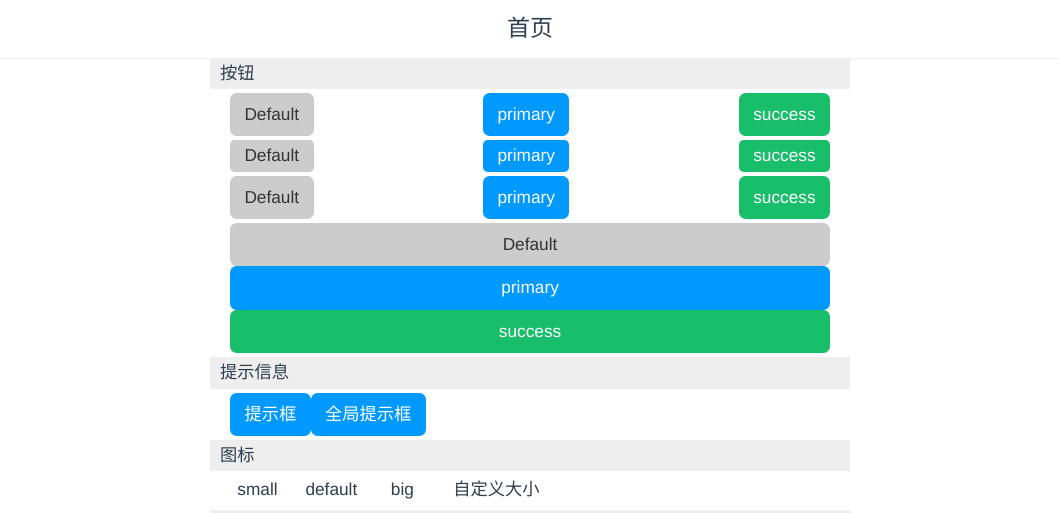
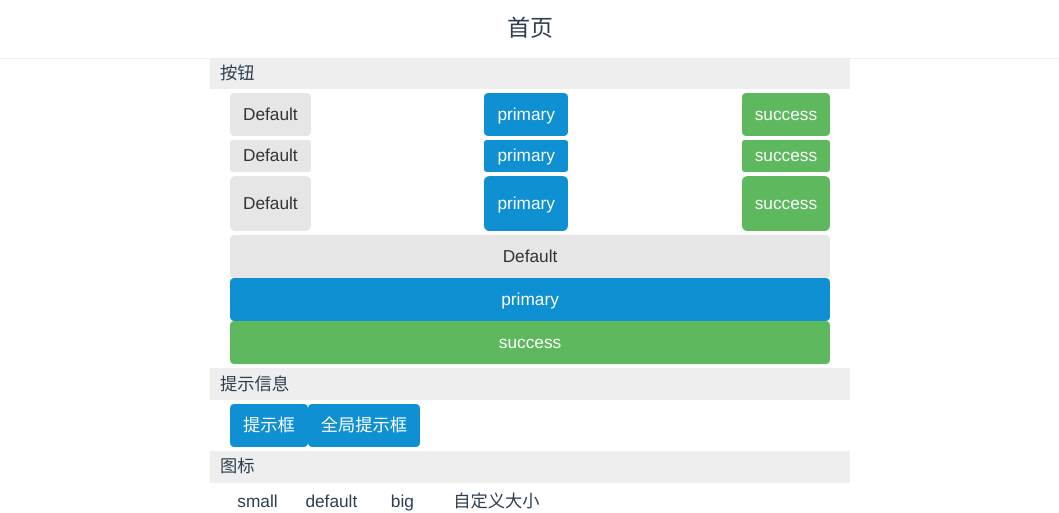
Before and after one commit to xfan0516/x_fan, a Vue app: page /#/home in a window 1280 px wide. Shown: the top 513 px of the page, without its empty margins (110-1169 px from the left). Built offline with nearby package versions, Linux system fonts and the light colour scheme.

Commit message:
XBtn组件修改

```diff
--- a/src/components/common/XBtn.vue
+++ b/src/components/common/XBtn.vue
@@ -1,5 +1,5 @@
 <template>
-  <button :class="'x_btn-'+type +' '+ 'x_btn-'+size" @click="handleClick">
+  <button :class="className" @click="handleClick">
     <slot></slot>
     <!-- {{text}} -->
   </button>
@@ -23,6 +23,24 @@ export default {
 
 	  }
   },
+  computed:{
+    className(){
+      var type = 'x_btn',
+          size = '';
+
+      if(this.type){
+        type += '-'+this.type
+      }
+      if(this.size){
+        size = 'x_btn-'+this.size
+
+      }
+      return type + ' ' +size
+    },
+    style(){
+
+    }
+  },
   methods:{
 	  handleClick(){
 		  this.$emit('click')
@@ -39,24 +57,29 @@ $btn-default = 0.3rem;
 btn(num) {
   height: $btn-default + num;
   line-height: $btn-default + num;
-  border-radius: ($btn-default + num) * 0.15;
+  border-radius: ($btn-default + num) * 0.1;
 }
 
 [class^='x_btn'] {
   display: inline-block;
   btn(0);
-  padding: 0 0.1rem;
-  background: #ccc;
+  padding: 0 .75em;
+  background: #e6e6e6;
   color: #333;
 }
 
 .x_btn-primary {
-  background: #09f;
+  background: #0e90d2;
   color: #fff;
 }
 
 .x_btn-success {
-  background: #19be6b;
+  background: #5eb95e;
+  color: #fff;
+}
+
+.x_btn-alert {
+  background: #dd514c;
   color: #fff;
 }
 
@@ -64,7 +87,7 @@ btn(num) {
   btn(-0.08rem);
 }
 
-.x_btn-pig {
+.x_btn-big {
   btn(0.08rem);
 }
 
```
